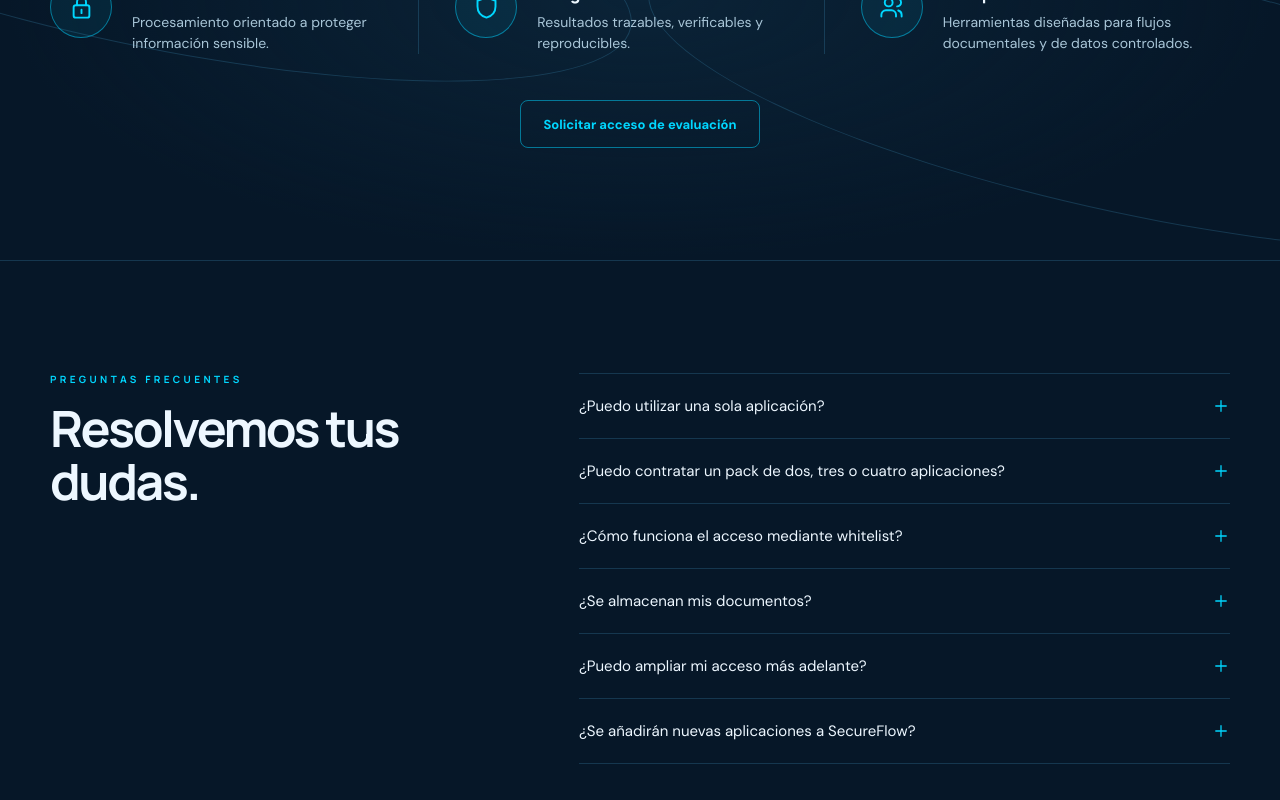
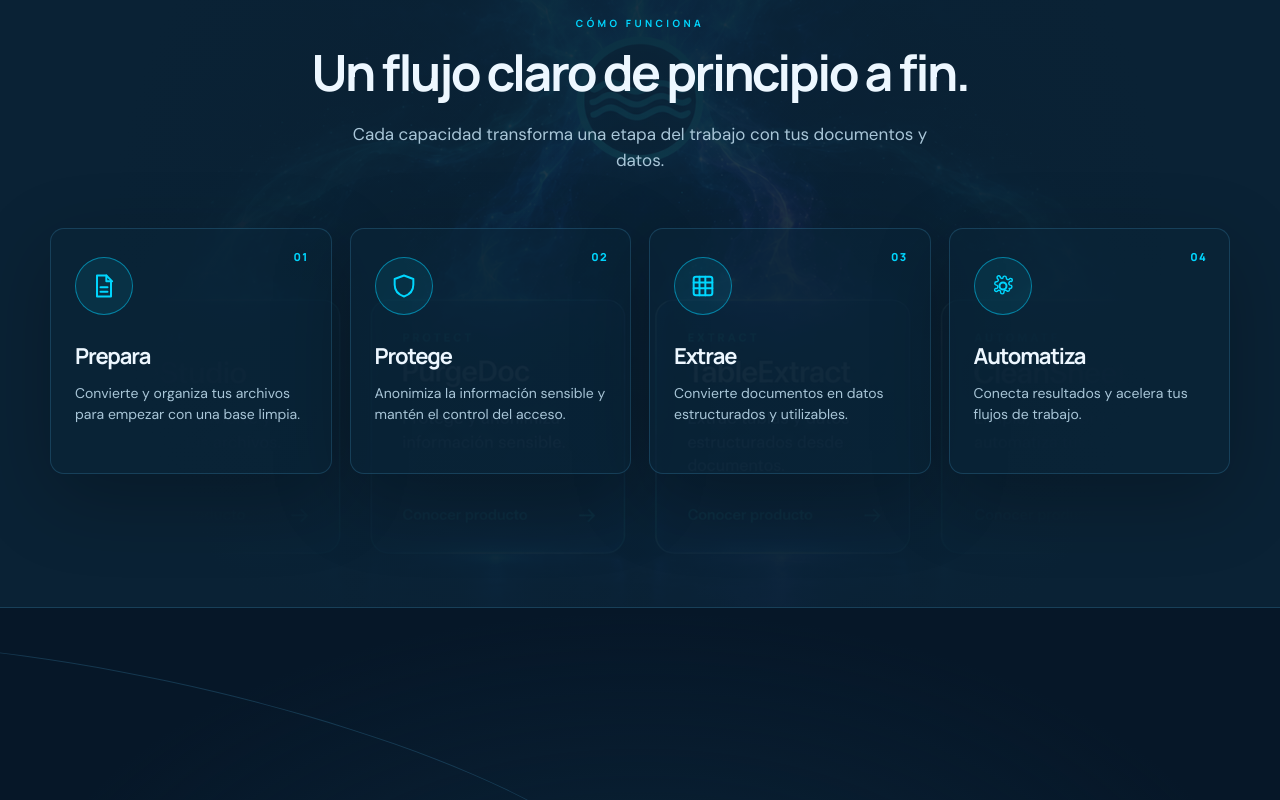
Before and after one commit to ToniIAPro73/anclora-secureflow, a React (Vite) app: page / in a window 1280 px wide. Shown: the part 1640-2440 px from the top of the page. Built offline with nearby package versions, Linux system fonts and the light colour scheme.

Commit message:
feat(landing): make header destinations viewport sections

```diff
--- a/src/App.tsx
+++ b/src/App.tsx
@@ -2,6 +2,7 @@ import { useEffect, useState } from 'react';
 import { Header } from './components/Header';
 import { Hero } from './components/Hero';
 import { ProductGrid } from './components/ProductGrid';
+import { HowItWorks } from './components/HowItWorks';
 import { SecuritySection } from './components/SecuritySection';
 import { FAQ } from './components/FAQ';
 import { AccessRequestForm } from './components/AccessRequestForm';
@@ -13,5 +14,5 @@ export default function App() {
   const [locale, setLocale] = useState<Locale>('es');
   const [dark, setDark] = useState(true);
   useEffect(() => { document.documentElement.lang = locale; document.documentElement.dataset.theme = dark ? 'dark' : 'light'; }, [dark, locale]);
-  return <div className="app-shell"><Header locale={locale} dark={dark} onLocaleChange={setLocale} onThemeToggle={() => setDark((value) => !value)} /><main><Hero locale={locale} /><ProductGrid locale={locale} /><SecuritySection locale={locale} /><FAQ locale={locale} /><AccessRequestForm locale={locale} /></main><Footer locale={locale} /></div>;
+  return <div className="app-shell"><Header locale={locale} dark={dark} onLocaleChange={setLocale} onThemeToggle={() => setDark((value) => !value)} /><main><Hero locale={locale} /><ProductGrid locale={locale} /><HowItWorks locale={locale} /><SecuritySection locale={locale} /><FAQ locale={locale} /><AccessRequestForm locale={locale} /></main><Footer locale={locale} /></div>;
 }
--- a/src/components/Footer.tsx
+++ b/src/components/Footer.tsx
@@ -4,5 +4,5 @@ import { BrandMark } from './BrandMark';
 
 export function Footer({ locale }: { locale: Locale }) {
   const t = copy[locale];
-  return <footer className="site-footer"><div className="container footer-grid"><a href="#top" className="brand-link"><BrandMark /></a><p>{t.footer}</p><nav aria-label={locale === 'es' ? 'Enlaces del pie' : 'Footer links'}><a href="#products">{t.nav.products}</a><a href="#security">{t.nav.security}</a><a href="#faq">{t.nav.faq}</a></nav></div></footer>;
+  return <footer className="site-footer"><div className="container footer-grid"><a href="#top" className="brand-link"><BrandMark /></a><p>{t.footer}</p><nav aria-label={locale === 'es' ? 'Enlaces del pie' : 'Footer links'}><a href="#products">{t.nav.products}</a><a href="#how">{t.nav.how}</a><a href="#security">{t.nav.security}</a><a href="#faq">{t.nav.faq}</a></nav></div></footer>;
 }
--- /dev/null
+++ b/src/components/HowItWorks.tsx
@@ -0,0 +1,10 @@
+import type { Locale } from '../i18n';
+import { copy } from '../i18n';
+import { Icon } from './Icon';
+
+const icons = ['file', 'shield', 'table', 'gear'] as const;
+
+export function HowItWorks({ locale }: { locale: Locale }) {
+  const t = copy[locale].how;
+  return <section id="how" className="section how-section"><div className="container"><div className="section-heading"><p className="eyebrow">{t.eyebrow}</p><h2>{t.title}</h2><p className="section-heading__lead">{t.body}</p></div><div className="how-grid">{t.steps.map(([title, description], index) => <article className="how-card" key={title}><span className="how-card__number">0{index + 1}</span><div className="how-card__icon"><Icon name={icons[index]} size={28} /></div><h3>{title}</h3><p>{description}</p></article>)}</div></div></section>;
+}
--- a/src/i18n/index.ts
+++ b/src/i18n/index.ts
@@ -11,6 +11,10 @@ export const copy = {
       secondary: 'Descubrir SecureFlow',
     },
     products: { eyebrow: 'NUESTRAS SOLUCIONES', title: 'Cuatro capacidades, un flujo completo.', link: 'Conocer producto' },
+    how: {
+      eyebrow: 'CÓMO FUNCIONA', title: 'Un flujo claro de principio a fin.', body: 'Cada capacidad transforma una etapa del trabajo con tus documentos y datos.',
+      steps: [['Prepara', 'Convierte y organiza tus archivos para empezar con una base limpia.'], ['Protege', 'Anonimiza la información sensible y mantén el control del acceso.'], ['Extrae', 'Convierte documentos en datos estructurados y utilizables.'], ['Automatiza', 'Conecta resultados y acelera tus flujos de trabajo.']],
+    },
     security: {
       eyebrow: 'SEGURIDAD POR DISEÑO', title: 'Tus datos, siempre bajo control.',
       items: [
@@ -41,6 +45,10 @@ export const copy = {
     nav: { products: 'Products', how: 'How it works', security: 'Security', faq: 'FAQ', access: 'Request access' },
     hero: { eyebrow: 'ANCLORA SECUREFLOW', title: 'From the original file to data ready to use.', body: 'Prepare files, protect sensitive information, extract data and automate your workflows.', primary: 'Request access', secondary: 'Discover SecureFlow' },
     products: { eyebrow: 'OUR SOLUTIONS', title: 'Four capabilities, one complete flow.', link: 'Learn about the product' },
+    how: {
+      eyebrow: 'HOW IT WORKS', title: 'A clear flow from start to finish.', body: 'Each capability transforms one stage of your work with documents and data.',
+      steps: [['Prepare', 'Convert and organise your files to start from a clean foundation.'], ['Protect', 'Anonymise sensitive information and keep access under control.'], ['Extract', 'Turn documents into structured, usable data.'], ['Automate', 'Connect results and accelerate your workflows.']],
+    },
     security: { eyebrow: 'SECURITY BY DESIGN', title: 'Your data, always under control.', items: [['Confidentiality', 'Processing designed to protect sensitive information.'], ['Integrity', 'Traceable, verifiable and reproducible results.'], ['Compliance', 'Tools designed for controlled document and data workflows.']], cta: 'Request evaluation access' },
     faq: { eyebrow: 'FREQUENTLY ASKED QUESTIONS', title: 'Answers, without the noise.', questions: [['Can I use a single application?', 'Yes. Each product can be used independently for the workflow you need to solve.'], ['Can I purchase a pack of two, three or four applications?', 'Yes. Packs grant access to several products from one account.'], ['How does whitelist access work?', 'Whitelist access is managed per user and product.'], ['Are my documents stored?', 'Each application defines its own processing flow. SecureFlow does not promise shared storage where none exists.'], ['Can I expand my access later?', 'Yes. Request additional products or move to a wider pack.'], ['Will new applications be added to SecureFlow?', 'Yes. The catalogue is prepared for future applications without changing your account.']] },
     form: { eyebrow: 'JOIN THE EARLY ACCESS LIST', title: 'Prepare your data flow with more security.', body: 'Request access to one SecureFlow application or a pack.', name: 'Name', email: 'Email', company: 'Company', product: 'Product or pack of interest', message: 'Optional message', submit: 'Request access', note: 'The form is ready to connect to the whitelist. No data has been sent yet.' },
--- a/src/styles.css
+++ b/src/styles.css
@@ -172,3 +172,44 @@ button:focus-visible, a:focus-visible, input:focus-visible, select:focus-visible
 @media (max-width: 900px) {
   :root[data-theme='light'] .section--products::before { background-position: center -70px; }
 }
+
+/* Header destinations occupy the viewport below the sticky header. */
+.hero, .section--products, .how-section, .security-section, .faq-section, .access-section { min-height: calc(100vh - 76px); scroll-margin-top: 76px; }
+.hero { display: flex; align-items: center; }
+.hero__content { padding-top: 0; }
+.section--products, .how-section, .security-section, .faq-section, .access-section { display: flex; align-items: center; }
+.section--products > .container, .how-section > .container, .security-section > .container, .faq-section > .container, .access-section > .container { width: min(1180px, calc(100% - 80px)); }
+.section-heading__lead { width: min(620px, 100%); margin: 22px auto 0; color: var(--muted); font-size: 17px; line-height: 1.55; }
+
+.how-section { position: relative; isolation: isolate; overflow: hidden; background: var(--navy-2); }
+.how-section::before { content: ''; position: absolute; z-index: -1; inset: 0; background: url('/assets/secureflow-solutions.png') center / cover no-repeat; opacity: .12; filter: saturate(.8); }
+.how-section::after { content: ''; position: absolute; z-index: -1; inset: 0; background: radial-gradient(circle at 50% 50%, transparent 0%, var(--navy-2) 72%); pointer-events: none; }
+.how-section > .container { position: relative; z-index: 1; }
+.how-grid { display: grid; grid-template-columns: repeat(4, 1fr); gap: 18px; margin-top: 54px; }
+.how-card { position: relative; min-height: 246px; padding: 28px 24px; border: 1px solid var(--line); border-radius: 14px; background: color-mix(in srgb, var(--card) 86%, transparent); box-shadow: var(--shadow); }
+.how-card__number { position: absolute; top: 22px; right: 22px; color: var(--cyan); font: 800 11px/1 Manrope, sans-serif; letter-spacing: .12em; }
+.how-card__icon { width: 58px; height: 58px; display: grid; place-items: center; margin-bottom: 26px; border: 1px solid var(--line-strong); border-radius: 50%; color: var(--cyan); background: rgba(0, 215, 255, .08); }
+.how-card h3 { margin: 0 0 12px; font-size: 22px; }
+.how-card p { margin: 0; color: var(--muted); font-size: 14px; line-height: 1.55; }
+
+.faq-section { position: relative; isolation: isolate; overflow: hidden; background: var(--navy); }
+.faq-section::before { content: ''; position: absolute; z-index: -1; inset: 0; background: url('/assets/secureflow-solutions.png') center / cover no-repeat; opacity: .1; filter: saturate(.75); }
+.faq-section::after { content: ''; position: absolute; z-index: -1; inset: 0; background: linear-gradient(90deg, var(--navy) 0%, color-mix(in srgb, var(--navy) 78%, transparent) 52%, color-mix(in srgb, var(--navy) 35%, transparent) 100%); pointer-events: none; }
+.faq-section > .container { position: relative; z-index: 1; }
+
+@media (max-width: 900px) {
+  .hero, .section--products, .how-section, .security-section, .faq-section, .access-section { min-height: calc(100vh - 68px); scroll-margin-top: 68px; }
+  .section--products > .container, .how-section > .container, .security-section > .container, .faq-section > .container, .access-section > .container { width: min(100% - 48px, 680px); }
+  .how-grid { grid-template-columns: repeat(2, 1fr); }
+}
+
+@media (max-width: 560px) {
+  .section-heading__lead { font-size: 15px; }
+  .how-grid { grid-template-columns: repeat(2, 1fr); gap: 12px; margin-top: 30px; }
+  .how-card { min-height: 188px; padding: 17px 15px; }
+  .how-card__number { top: 16px; right: 15px; }
+  .how-card__icon { width: 42px; height: 42px; margin-bottom: 14px; }
+  .how-card h3 { margin-bottom: 8px; font-size: 17px; }
+  .how-card p { font-size: 11px; line-height: 1.4; }
+  .faq-layout { gap: 34px; }
+}
```
